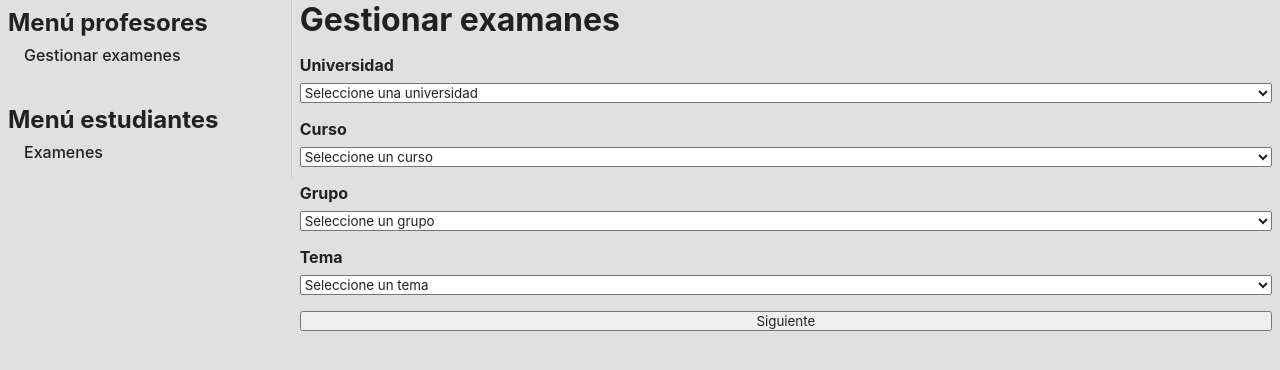
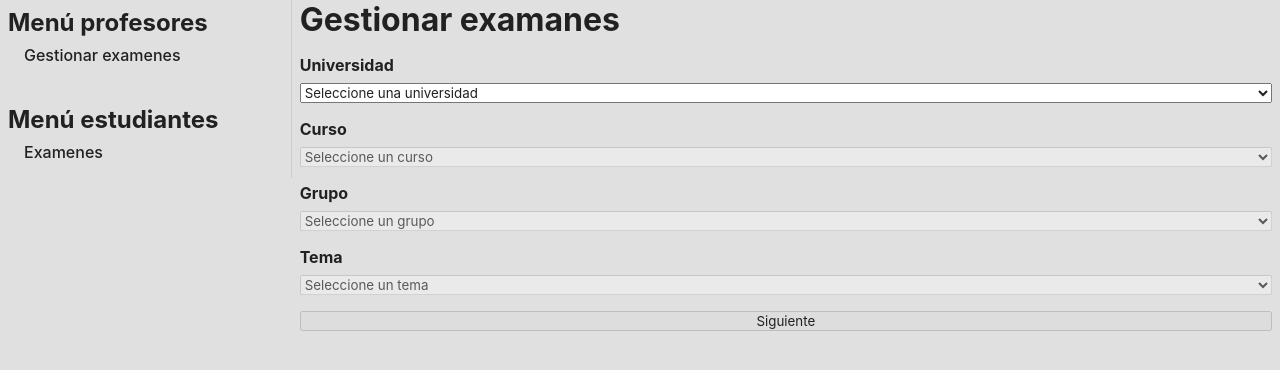
Before and after one commit to ReDAndFel/EduQuiz_Front, a React (Vite) app: page / in a window 1280 px wide. Shown: the top 370 px of the page. Built offline with nearby package versions, Linux system fonts and the light colour scheme.

Commit message:
Se implementó que se agreguen todos los datos para ir habilitando cosas

```diff
--- a/src/components/ExamManagement/ExamManagement.jsx
+++ b/src/components/ExamManagement/ExamManagement.jsx
@@ -24,6 +24,7 @@ const ExamManagement = () => {
                         onChange={handleChangeUniversity}
                         defaultValue={selectedUniversity}
                         firstOption="Seleccione una universidad"
+                        disable={false}
                     />
                 </div>
                 <div className="combobox">
@@ -33,6 +34,7 @@ const ExamManagement = () => {
                         onChange={handleChangeCourse}
                         defaultValue={selectedCourse}
                         firstOption="Seleccione un curso"
+                        disabled={selectedUniversity != "" ? false : true}
                     />
                 </div>
                 <div className="combobox">
@@ -42,6 +44,8 @@ const ExamManagement = () => {
                         onChange={handleChangeGroup}
                         defaultValue={selectedGroup}
                         firstOption="Seleccione un grupo"
+                        disabled={selectedCourse != "" ? false : true}
+
                     />
                 </div>
                 <div className="combobox">
@@ -51,9 +55,11 @@ const ExamManagement = () => {
                         onChange={handleChangeTopic}
                         defaultValue={selectedTopic}
                         firstOption="Seleccione un tema"
+                        disabled={selectedGroup != "" ? false : true}
+
                     />
                 </div>
-                <button onClick={()=>navigate("/preguntas")}>Siguiente</button>
+                <button disabled={selectedTopic != "" ? false : true} onClick={() => navigate("/preguntas")}>Siguiente</button>
             </form>
         </div>
     )
--- a/src/components/SelectComponent/SelectComponent.jsx
+++ b/src/components/SelectComponent/SelectComponent.jsx
@@ -1,8 +1,8 @@
 import "./SelectComponent.css"
 
-const SelectComponent = ({ list, onChange, defaultValue, firstOption }) => {
+const SelectComponent = ({ list, onChange, defaultValue, firstOption, disabled }) => {
     return (
-        <select value={defaultValue} onChange={onChange}>
+        <select value={defaultValue} onChange={onChange} disabled={disabled} >
             <option value="">{firstOption}</option>
             {list.map((element) => (
                 <option key={element.id} value={element.id}>
```
